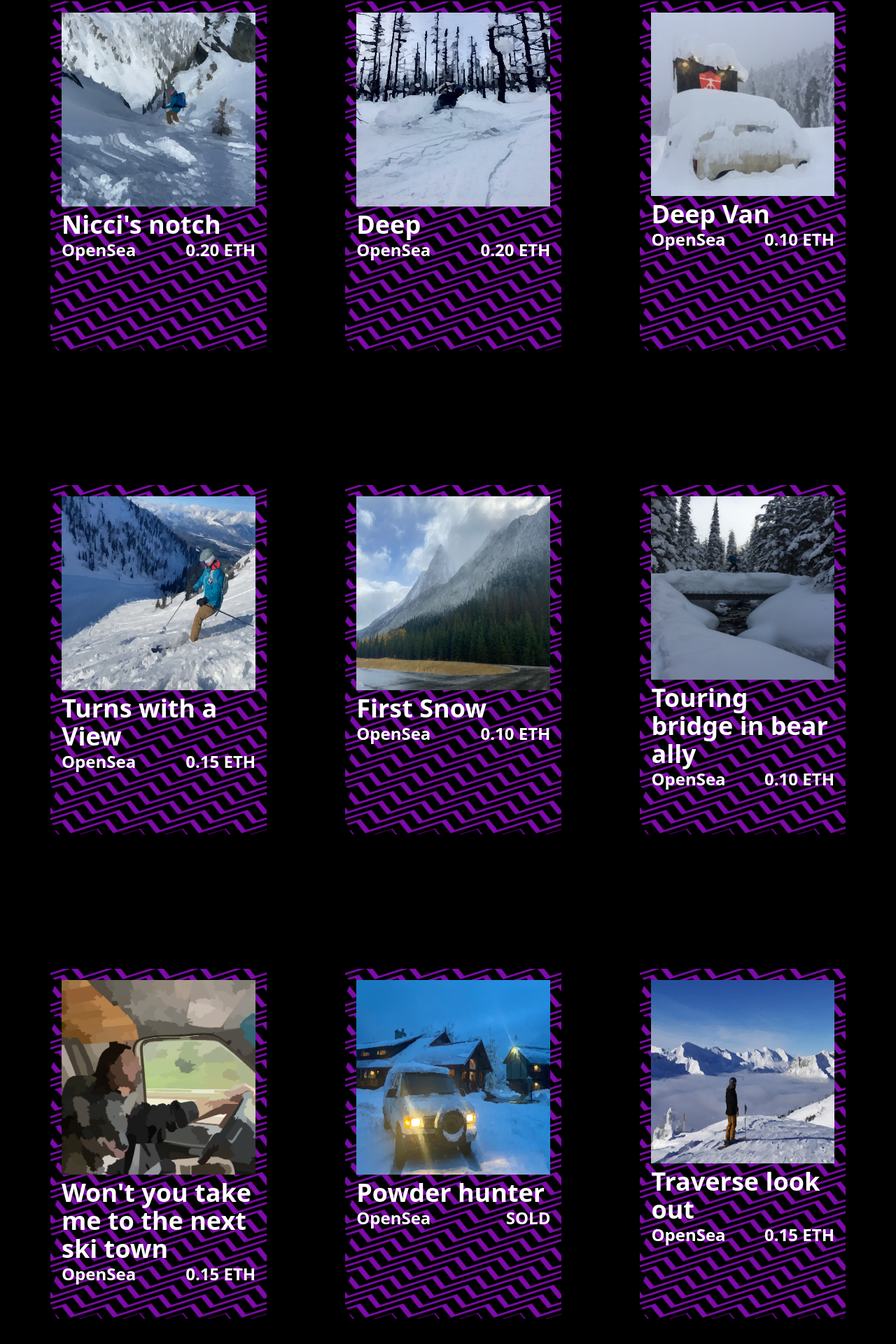
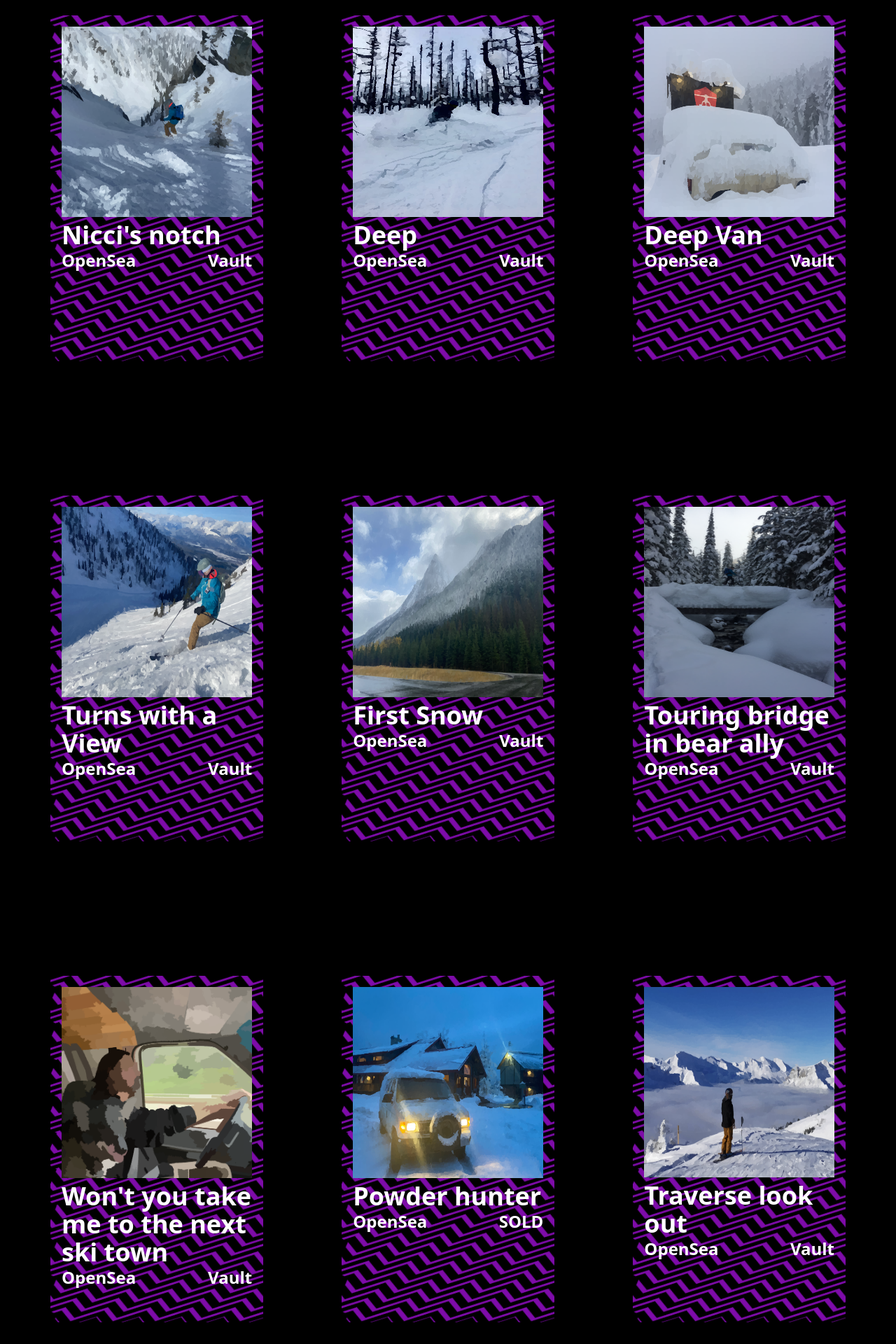
Before and after one commit to Jonathanvanhaaften/skibumnft, a Next.js app in the folder skibumnftnext/: page /gallery in a window 1280 px wide. Shown: the part 844-2764 px from the top of the page at 70% size. Built offline with nearby package versions, Linux system fonts and the light colour scheme.

Commit message:
add vault to price for vault items

```diff
--- a/skibumnftnext/pages/gallery.js
+++ b/skibumnftnext/pages/gallery.js
@@ -52,9 +52,9 @@
         <meta name="viewport" content="width=device-width, initial-scale=1.0" />
       </Head>
       ;{/* Start of components */}
-      <div>
-        <div>
-          <h1 className="text-white text-8xl text-center">Gallery</h1>
+      <div className=" ">
+        <h1 className="text-white text-8xl text-center">Gallery</h1>
+        <div className=" mt-5">
           <p className="text-white text-6xl text-center">
             Genesis Collection from OpenSea <br />
             'Ski Bum in a Van'
@@ -71,7 +71,7 @@
               width={"1000px"}
               link={REACT_APP_NOTCH_URL}
               title={"Nicci's notch"}
-              eth={"0.20 ETH"}
+              eth={"Vault"}
               setPic={"OpenSea"}
               alt={"Nikkys Notch NFT on OpenSea"}
             />
@@ -88,7 +88,7 @@
               setPic={"OpenSea"}
               link={REACT_APP_DEEP_URL}
               title={"Deep"}
-              eth={"0.20 ETH"}
+              eth={"Vault"}
               alt={"Deep NFT on OpenSea"}
             />
           </div>
@@ -103,7 +103,7 @@
               setPic={"OpenSea"}
               link={REACT_APP_DEEPVAN_URL}
               title={"Deep Van"}
-              eth={"0.10 ETH"}
+              eth={"Vault"}
               alt={"Deep Van NFT on OpenSea"}
             />
           </div>
@@ -121,7 +121,7 @@
               setPic={"OpenSea"}
               link={REACT_APP_VIEW_URL}
               title={"Turns with a View"}
-              eth={"0.15 ETH"}
+              eth={"Vault"}
               alt={"Kicking Horse View NFT on OpenSea"}
             />
           </div>
@@ -137,7 +137,7 @@
               setPic={"OpenSea"}
               link={REACT_APP_FIRST_URL}
               title={"First Snow"}
-              eth={"0.10 ETH"}
+              eth={"Vault"}
               alt={"First Snow NFT on OpenSea"}
             />
           </div>
@@ -152,7 +152,7 @@
               width={"1000px"}
               link={REACT_APP_BRIDGE_URL}
               title={"Touring bridge in bear ally"}
-              eth={"0.10 ETH"}
+              eth={"Vault"}
               setPic={"OpenSea"}
               alt={"Bridge in Rogers Pass NFT on OpenSea"}
             />
@@ -170,7 +170,7 @@
               setPic={"OpenSea"}
               link={REACT_APP_NEXT_URL}
               title={"Won't you take me to the next ski town"}
-              eth={"0.15 ETH"}
+              eth={"Vault"}
               alt={"To the Next NFT on OpenSea"}
             />
           </div>
@@ -202,7 +202,7 @@
               setPic={"OpenSea"}
               link={REACT_APP_LOOKOUT_URL}
               title={"Traverse look out"}
-              eth={"0.15 ETH"}
+              eth={"Vault"}
               alt={"Lookout NFT on OpenSea"}
             />
           </div>
@@ -236,7 +236,7 @@
               setPic={"OpenSea"}
               link={REACT_APP_DRIVE_URL}
               title={"Drive safe"}
-              eth={"0.10 ETH"}
+              eth={"Vault"}
               alt={"Drive Safe on NFT OpenSea"}
             />
           </div>
@@ -252,7 +252,7 @@
               setPic={"OpenSea"}
               link={REACT_APP_EARN_URL}
               title={"The walk up to earn them turns"}
-              eth={"0.17 ETH"}
+              eth={"Vault"}
               alt={"Ski Bum Grind NFT on OpenSea"}
             />
           </div>
```
